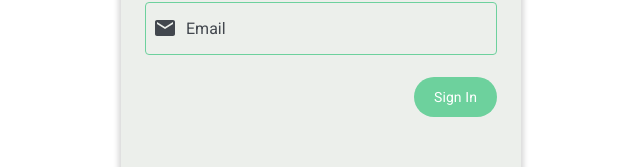
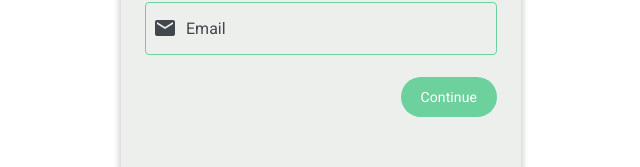
Before and after one commit to MyDry30/admin-portal, a React (Vite) app: page /sign-in in a window 1280 px wide. Shown: the part 395-562 px from the top of the page, without its empty margins (319-959 px from the left). Built offline with nearby package versions, Linux system fonts and the light colour scheme.

Commit message:
Minor UI changes

```diff
--- a/src/pages/SignIn.jsx
+++ b/src/pages/SignIn.jsx
@@ -46,7 +46,7 @@ const SignIn = () => {
 						required={true}
 					/>
 					<div className="justify-right">
-						<Button text="Sign In" />
+						<Button text="Continue" />
 					</div>
 				</form>
 				<div className="justify-center column-gap-2 mt-2">
```
